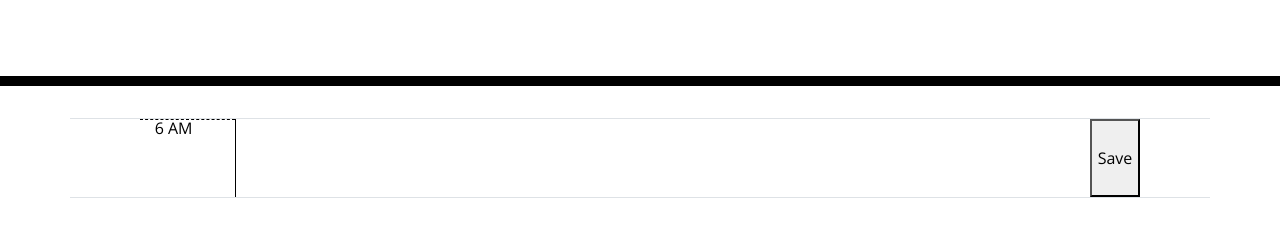
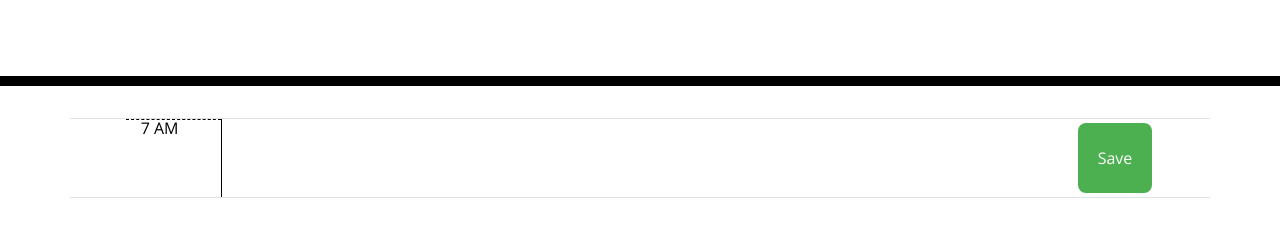
Before and after one commit to RSporman/work-day-scheduler, a plain HTML site: page index.html in a window 1280 px wide. Shown: the part 182-418 px from the top of the page. Drawn offline with nearby package versions, Linux system fonts and the light colour scheme.

Commit message:
update 2

```diff
--- a/Assets/style.css
+++ b/Assets/style.css
@@ -2,6 +2,19 @@ body {
     font-family: 'Open Sans', sans-serif;
     font-size: 16px;
     line-height: 1;
+  }
+.button{
+    background-color: #4CAF50; /* Green */
+    border: none;
+    color: white;
+    padding: 20px;
+    text-align: center;
+    text-decoration: none;
+    display: inline-block;
+    font-size: 16px;
+    margin: 4px 2px;
+    cursor: pointer;
+    border-radius: 8px;
   }
 
   textarea{
--- a/index.html
+++ b/index.html
@@ -23,22 +23,27 @@
   </head>
 
   <body>
+    <script src="./script.js"></script>
     <header class="jumbotron">
+
       <h1 class="display-3">Work Day Scheduler</h1>
       <p class="lead">A simple calendar app for scheduling your work day</p>
       <p id="currentDay" class="lead"></p>
+      <p id="demo"></p>
+
     </header>
+
     <div class="container">
-        <!-- Timeblocks go here -->
+
         <div id="calendar-row1" class="row justify-content-md-center border-top border-bottom calendar-row1">
-            <div id="time1" class="col-md-1 hour">6 AM</div>
+            <div id="time1" class="col-md-1 hour">7 AM</div>
             <textarea rows="3" id="text-entry1" class="col-md-9"></textarea>
             <button class="button">Save</button>
         </div>
 
     </div>
 
-    <script src="https://code.jquery.com/jquery-3.4.1.min.js"></script>
-    <script src="https://cdnjs.cloudflare.com/ajax/libs/moment.js/2.24.0/moment.min.js"></script>
+<script src="https://code.jquery.com/jquery-3.4.1.min.js"></script>
+<script src="https://cdnjs.cloudflare.com/ajax/libs/moment.js/2.24.0/moment.min.js"></script>
   </body>
 </html>
--- /dev/null
+++ b/script.js
@@ -0,0 +1 @@
+$("#demo").text(moment().format('MMMM Do YYYY, h:mm:ss a'));
```
